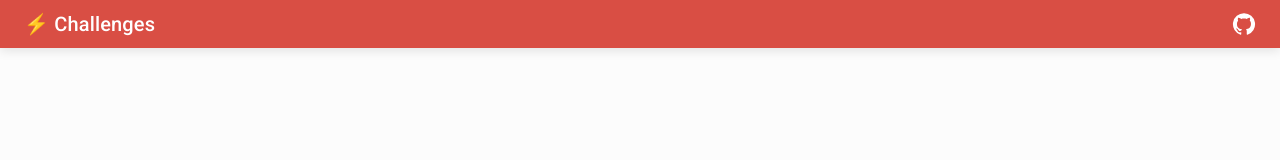
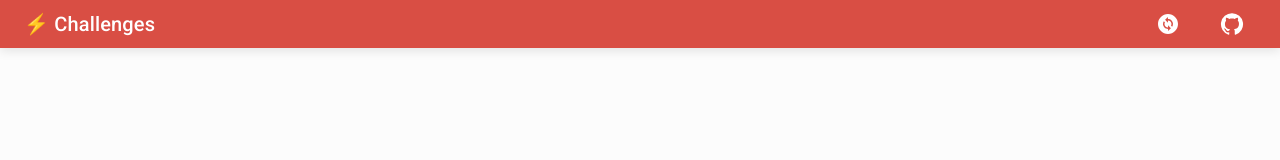
Before and after one commit to meness/neptune-challenge, a Next.js app: page / in a window 1280 px wide. Shown: the top 160 px of the page. Built offline with nearby package versions, Linux system fonts and the light colour scheme.

Commit message:
ui: add converter icon to the header

```diff
--- a/src/components/elements/GeneralHeader.tsx
+++ b/src/components/elements/GeneralHeader.tsx
@@ -1,7 +1,8 @@
-import { GitHub } from '@mui/icons-material';
-import { AppBar, IconButton, Toolbar, Typography } from '@mui/material';
+import { ChangeCircle, GitHub } from '@mui/icons-material';
+import { AppBar, IconButton, Stack, Toolbar, Typography } from '@mui/material';
 import { Box } from '@mui/system';
 import { memo } from 'react';
+import Link from 'next/link';
 
 const GeneralHeader = () => {
   return (
@@ -14,7 +15,12 @@ const GeneralHeader = () => {
           Challenges
         </Typography>
         <Box sx={{ flexGrow: 1 }} />
-        <Box>
+        <Stack direction="row" spacing={2}>
+          <Link href="/" passHref>
+            <IconButton size="large" edge="end" color="inherit">
+              <ChangeCircle />
+            </IconButton>
+          </Link>
           <IconButton
             size="large"
             edge="end"
@@ -24,7 +30,7 @@ const GeneralHeader = () => {
             color="inherit">
             <GitHub />
           </IconButton>
-        </Box>
+        </Stack>
       </Toolbar>
     </AppBar>
   );
```
